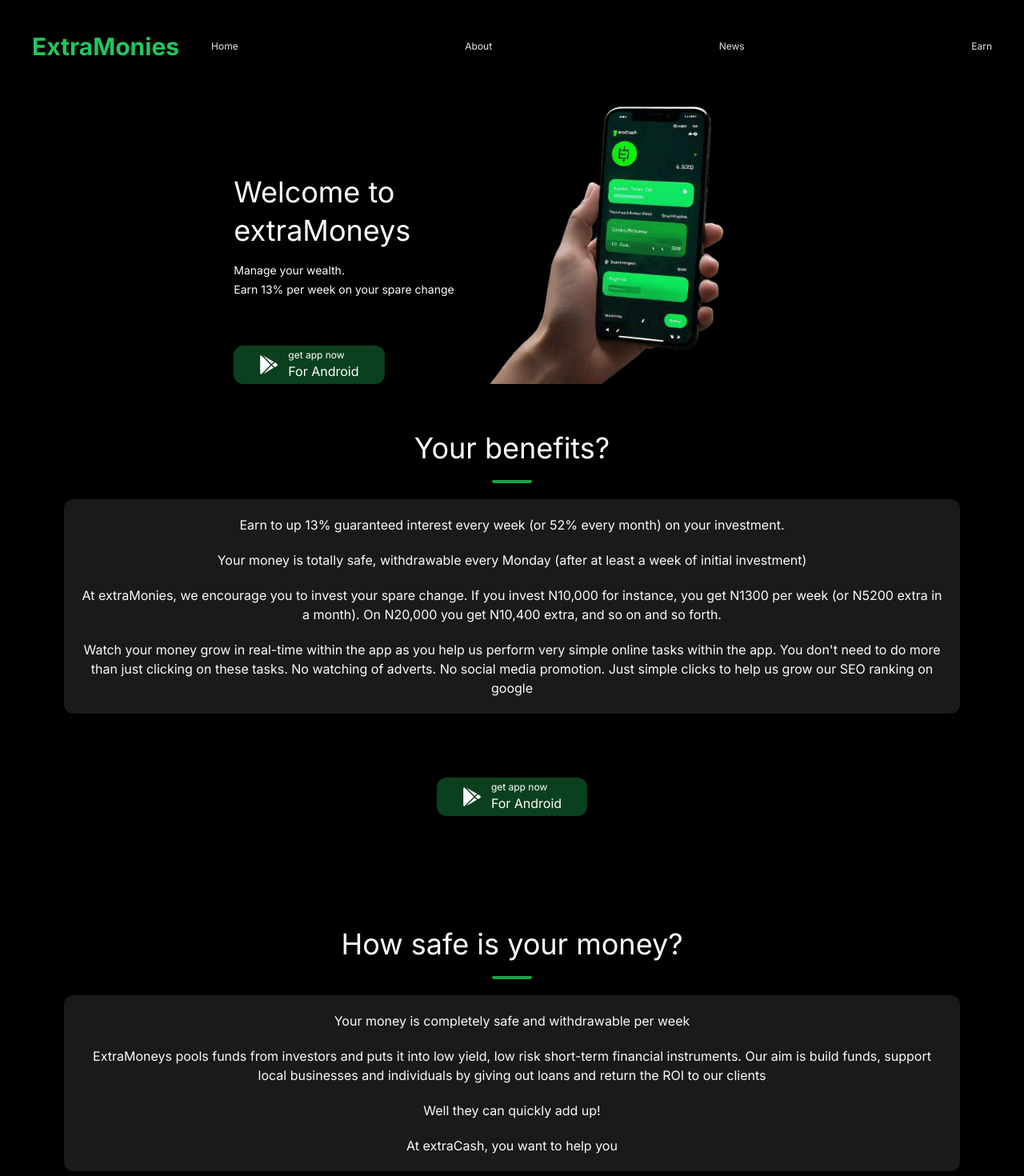
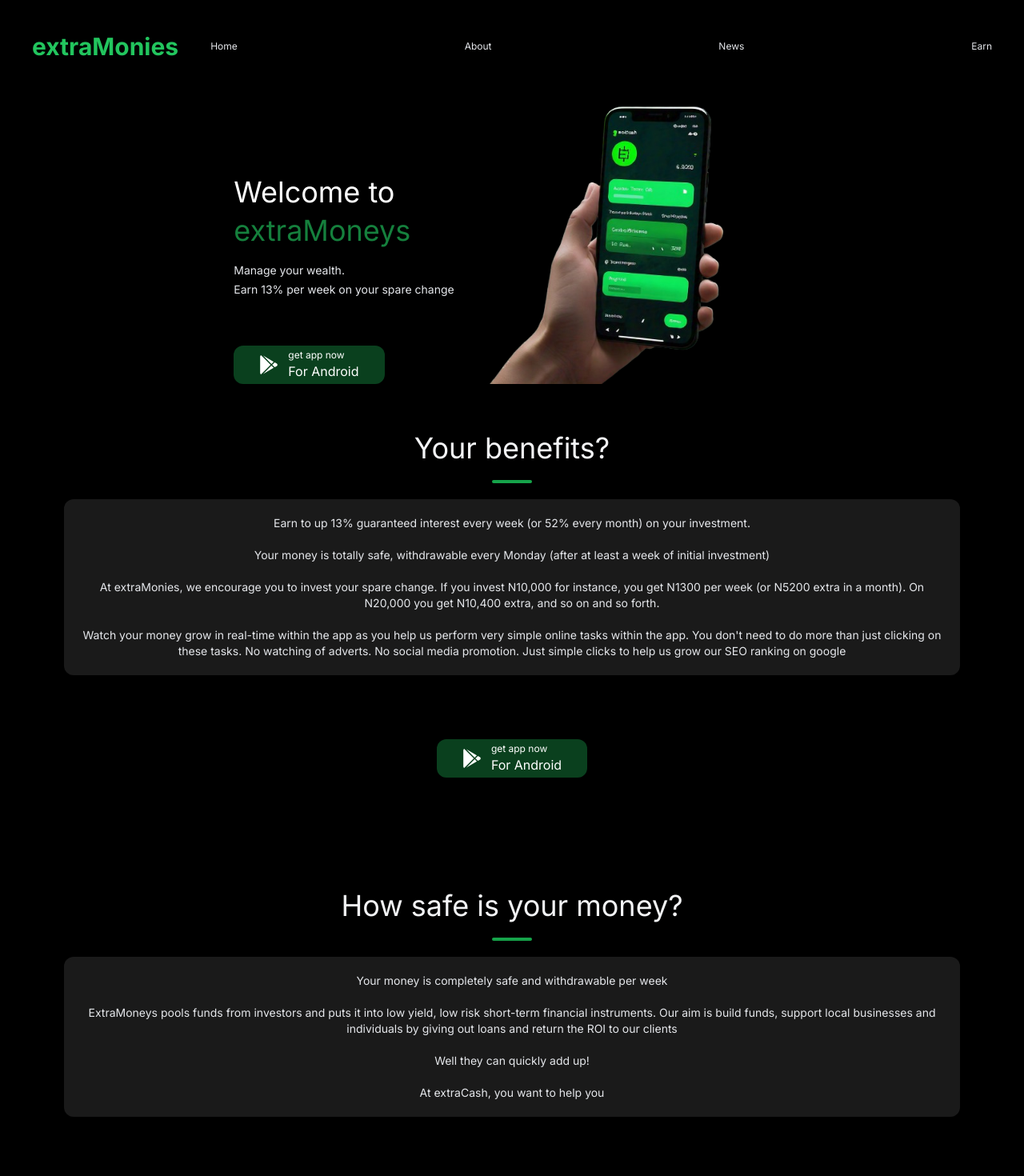
Before and after one commit to EzeaniChucks/extraCash, a Next.js app: page / in a window 1280 px wide. Shown: the top 1470 px of the page at 80% size. Built offline with nearby package versions, Linux system fonts and the light colour scheme.

Commit message:
initial commit

```diff
--- a/src/app/components/NavBar.tsx
+++ b/src/app/components/NavBar.tsx
@@ -2,7 +2,7 @@
   return (
     <div className="flex fixed items-center justify-between top-0 right-0 left-0 md:gap-10 gap-5 max-w-screen md:p-10 p-5 py-5 bg-black/80 z-10">
       <h3 className="text-green-500 font-bold text-xl md:text-3xl">
-        ExtraMonies
+        extraMonies
       </h3>
       <div className="flex items-center justify-between w-full text-gray-200 text-xs md:text:md">
         <h4 className="cursor-pointer hover:text-green-600">Home</h4>
--- a/src/app/components/home/InfoSection1.tsx
+++ b/src/app/components/home/InfoSection1.tsx
@@ -1,11 +1,11 @@
 const InfoSection1 = () => {
   return (
     <div className="flex flex-col items-center justify-center gap-5 w-full max-w-screen md:p-10 p-3 pt-[50px] md:pt-5">
-      <div className="flex flex-col items-center justify-center text-white gap-5">
+      <div className="flex flex-col items-center justify-center text-gray-100 gap-5">
         <h3 className="text-4xl">Your benefits?</h3>
         <h3 className="w-[50px] h-1 bg-green-600 text-center rounded-xl"></h3>
       </div>
-      <div className="flex flex-col items-center justify-center text-gray-50 gap-5 w-full bg-white/10 p-5 rounded-xl">
+      <div className="flex flex-col items-center justify-center text-gray-200 gap-5 text-sm md:text-md w-full bg-white/10 p-5 rounded-xl">
         <h3 className="text-center">
           {
             "Earn to up 13% guaranteed interest every week (or 52% every month) on your investment."
--- a/src/app/components/home/WelcomeNote.tsx
+++ b/src/app/components/home/WelcomeNote.tsx
@@ -8,9 +8,9 @@
       <div className="flex flex-col gap-5 text-white max-w-[600px]">
         <span className="flex flex-col gap-2 items-center md:items-start">
           <h1 className="text-4xl">Welcome to</h1>
-          <h1 className="text-4xl">extraMoneys</h1>
+          <h1 className="text-4xl text-green-700">extraMoneys</h1>
         </span>
-        <span className="flex flex-col gap-1 items-center md:items-start">
+        <span className="flex flex-col gap-1 items-center md:items-start text-gray-200">
           <h3 className="text-sm">Manage your wealth.</h3>
           <h3 className="text-sm">
             {"Earn 13% per week on your spare change"}
--- a/src/app/components/home/infoSection2.tsx
+++ b/src/app/components/home/infoSection2.tsx
@@ -1,11 +1,11 @@
 const InfoSection2 = () => {
   return (
     <div className="flex flex-col items-center justify-center gap-5 w-full max-w-screen md:p-10 p-3 mt-[100px]">
-      <div className="flex flex-col items-center justify-center text-white gap-5">
+      <div className="flex flex-col items-center justify-center text-gray-100 gap-5">
         <h3 className="text-4xl text-center">How safe is your money?</h3>
         <h3 className="w-[50px] h-1 bg-green-600 text-center rounded-xl"></h3>
       </div>
-      <div className="flex flex-col items-center justify-center text-gray-50 gap-5 w-full bg-white/10 p-5 rounded-xl">
+      <div className="flex flex-col items-center justify-center text-gray-200 gap-5 text-sm md:text-md w-full bg-white/10 p-5 rounded-xl">
         <h3 className="text-center">
           {"Your money is completely safe and withdrawable per week"}
         </h3>
```
